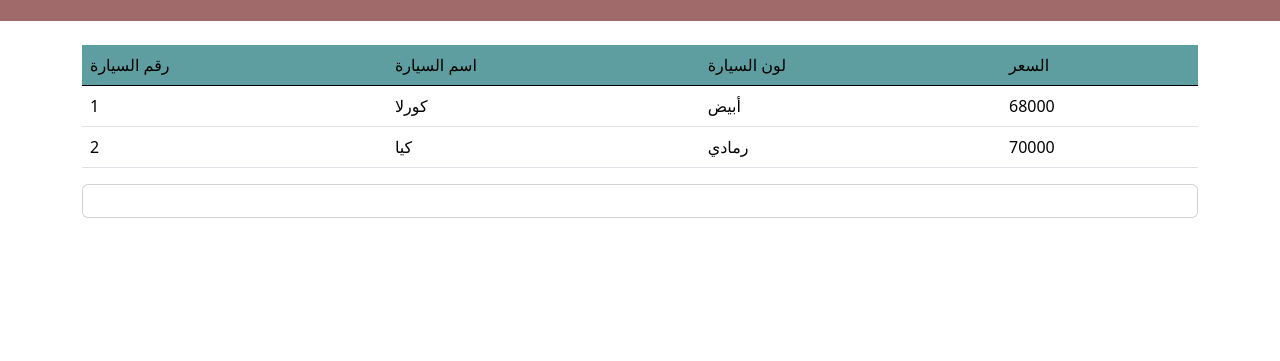
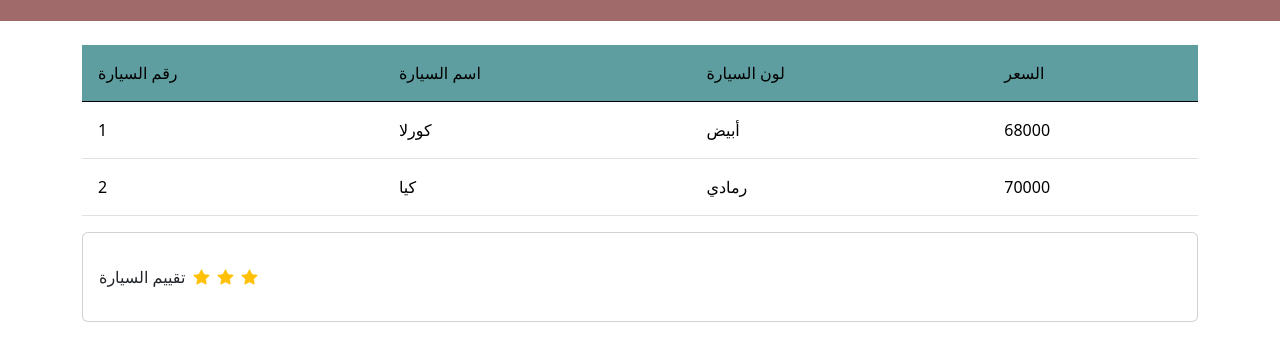
Before and after one commit to EnasKutbi/CarsSite, a plain HTML site: page index.html in a window 1280 px wide. Shown: the part 59-420 px from the top of the page. Drawn offline with nearby package versions, Linux system fonts and the light colour scheme.

Commit message:
update padding table

```diff
--- a/index.html
+++ b/index.html
@@ -39,32 +39,32 @@
         <table class="table">
           <thead>
             <tr>
-              <td style="background-color: cadetblue; border-color: black">
+              <td class="p-3" style="background-color: cadetblue; border-color: black">
                 رقم السيارة
               </td>
-              <td style="background-color: cadetblue; border-color: black">
+              <td class="p-3" style="background-color: cadetblue; border-color: black">
                 اسم السيارة
               </td>
-              <td style="background-color: cadetblue; border-color: black">
+              <td class="p-3" style="background-color: cadetblue; border-color: black">
                 لون السيارة
               </td>
-              <td style="background-color: cadetblue; border-color: black">
+              <td class="p-3" style="background-color: cadetblue; border-color: black">
                 السعر
               </td>
             </tr>
           </thead>
           <tbody>
             <tr>
-              <td>1</td>
-              <td>كورلا</td>
-              <td>أبيض</td>
-              <td>68000</td>
+              <td class="p-3">1</td>
+              <td class="p-3">كورلا</td>
+              <td class="p-3">أبيض</td>
+              <td class="p-3">68000</td>
             </tr>
             <tr>
-              <td>2</td>
-              <td>كيا</td>
-              <td>رمادي</td>
-              <td>70000</td>
+              <td class="p-3">2</td>
+              <td class="p-3">كيا</td>
+              <td class="p-3">رمادي</td>
+              <td class="p-3">70000</td>
             </tr>
           </tbody>
         </table>
@@ -77,14 +77,17 @@
               <div class="card-body">
                 <div class="row">
                   <div class="col">
-
+                    <p>
+                      <li class="list-inline-item">
+                                              تقييم السيارة
+                        <i class="bi bi-star-fill text-warning p-1"></i
+                        ><i class="bi bi-star-fill text-warning p-1"></i
+                        ><i class="bi bi-star-fill text-warning p-1"></i>
+                      </li>
+                    </p>
                   </div>
-                            <div class="col">
-
-                            </div>
-                            <div class="col">
-
-                            </div>
+                  <div class="col"></div>
+                  <div class="col"></div>
                 </div>
               </div>
             </div>
```
Lines whose indentation alone changed are shown as unchanged.
